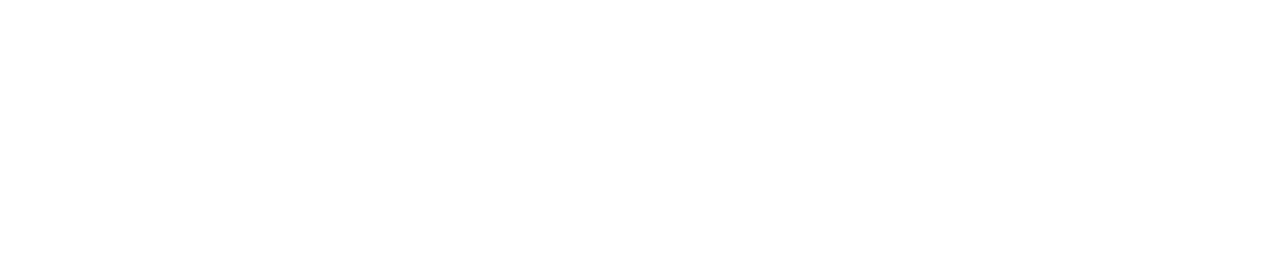
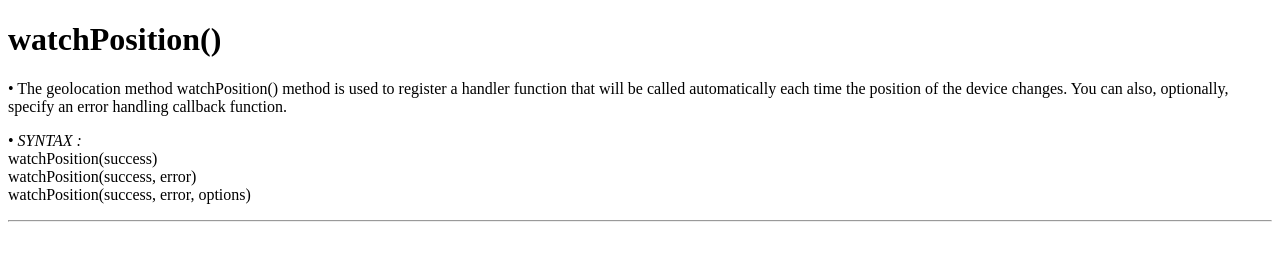
Before and after one commit to shubham2o/Geolocation, a website: page Doubts/Doubts.html in a window 1280 px wide. Drawn offline with Linux system fonts and the light colour scheme.

Commit message:
watchPosition() added

```diff
--- a/Doubts/Doubts.html
+++ b/Doubts/Doubts.html
@@ -10,6 +10,18 @@
 </head>
 
 <body>
+    <!-- watchPosition() -->
+    <h1>watchPosition()</h1>
+    <p>• The geolocation method watchPosition() method is used to register a handler function that will be called
+        automatically each time the position of the device changes. You can also, optionally, specify an error handling
+        callback function.</p>
+    <p>• <i>SYNTAX : </i>
+        <br> watchPosition(success)
+        <br> watchPosition(success, error)
+        <br> watchPosition(success, error, options)
+    </p>
+    <hr>
+
     <script src="Doubts.js"></script>
 </body>
 
```
